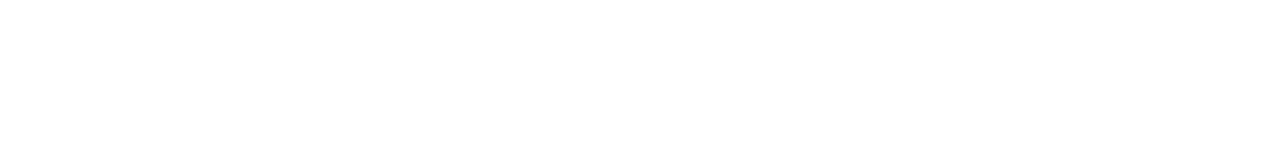
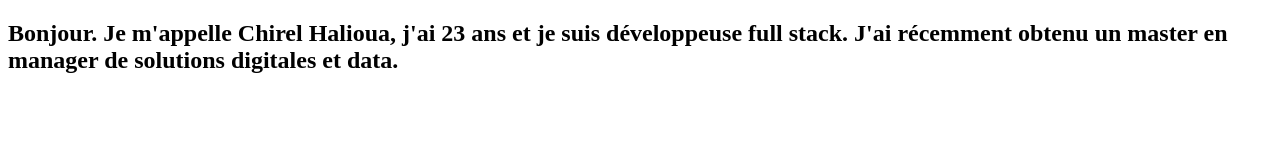
Before and after one commit to chirelhalioua/github.io, a plain HTML site: page index.html in a window 1280 px wide. Drawn offline with Linux system fonts and the light colour scheme.

Commit message:
Update index.html

```diff
--- a/index.html
+++ b/index.html
@@ -28,7 +28,7 @@
 
 
 
-        <title>Responsive Portfolio Website</title>
+        <title>Chirel Halioua</title>
 
     </head>
 
@@ -62,7 +62,7 @@
 
             <section class="about section" id="about">
 
-
+               <h1>Bonjour. Je m'appelle Chirel Halioua, j'ai 23 ans et je suis développeuse full stack. J'ai récemment obtenu un master en manager de solutions digitales et data.</h1>
 
             </section>
 
```
